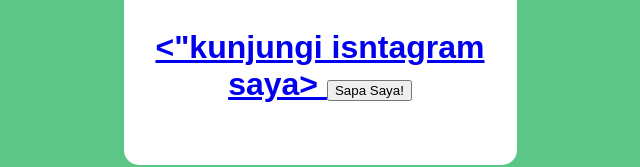
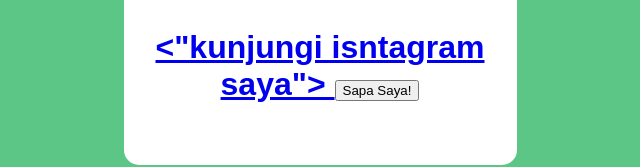
Before and after one commit to tyo-indrawanto/pelatihantik, a plain HTML site: page index.html in a window 1280 px wide. Shown: the part 555-722 px from the top of the page, without its empty margins (320-960 px from the left). Drawn offline with Linux system fonts and the light colour scheme.

Commit message:
Update index.html

```diff
--- a/index.html
+++ b/index.html
@@ -9,7 +9,7 @@
      <img src="foto-profil.jpg" alt="foto Profil Saya">
     <h1>tyo indrawanto<h1>
     <p>Siswa Sma tertarik dengan teknologi. selamat datang!<p>
-    <a href="https://www.instagram.com/Tyo Indrawanto"> <"kunjungi isntagram saya> </a>
+    <a href="https://www.instagram.com/Tyo Indrawanto"> <"kunjungi isntagram saya"> </a>
     <Button id="sapaButton">Sapa Saya!</Button>
     </div>
   <script src"scrip. js"></script>
```
